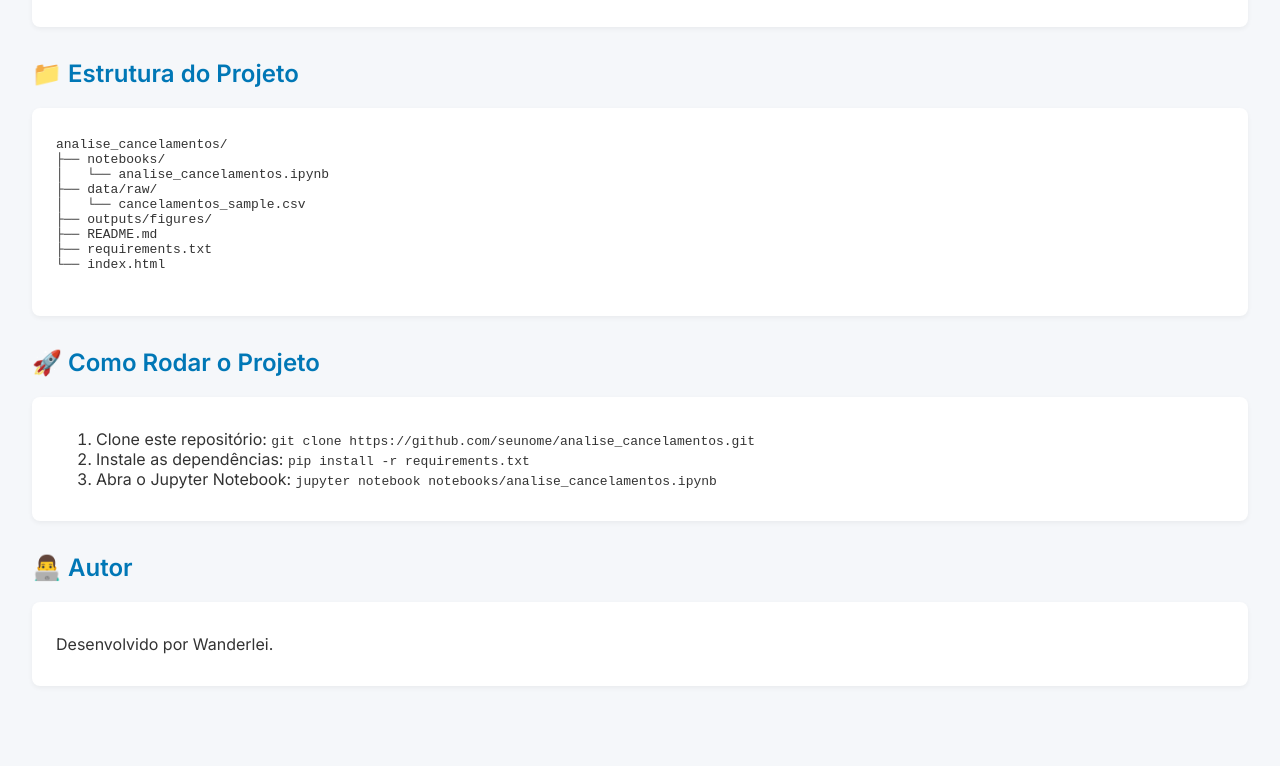
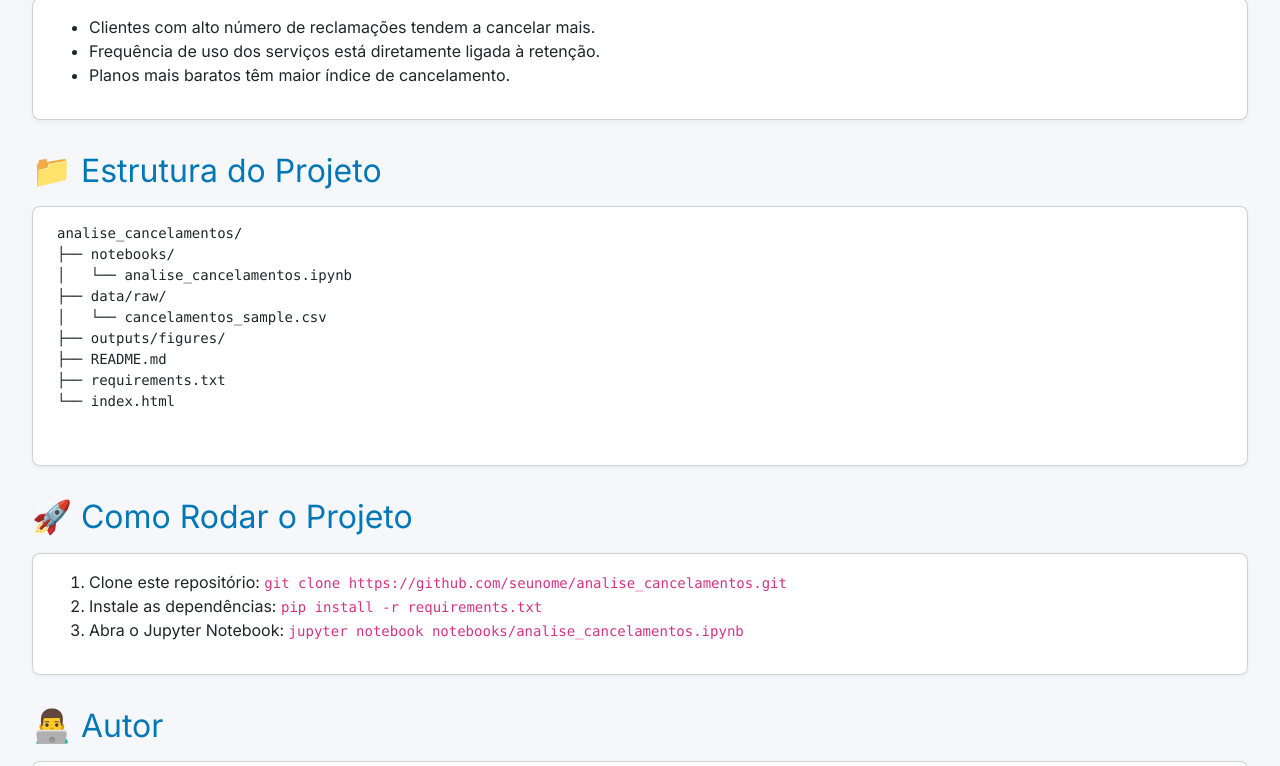
Before and after one commit to wssjlle/analise_cancelamentos, a plain HTML site: page index.html in a window 1280 px wide. Shown: the part 610-1376 px from the top of the page. Drawn offline with nearby package versions, Linux system fonts and the light colour scheme.

Commit message:
nova alteração no arquivo index.html

```diff
--- a/index.html
+++ b/index.html
@@ -5,6 +5,7 @@
     <meta charset="UTF-8">
     <title>Análise de Cancelamentos</title>
     <link href="https://fonts.googleapis.com/css2?family=Inter:wght@400;600&display=swap" rel="stylesheet">
+    <link href="https://cdn.jsdelivr.net/npm/bootstrap@5.3.0/dist/css/bootstrap.min.css" rel="stylesheet"/>
     <style>
         body {
             font-family: 'Inter', sans-serif;
```
